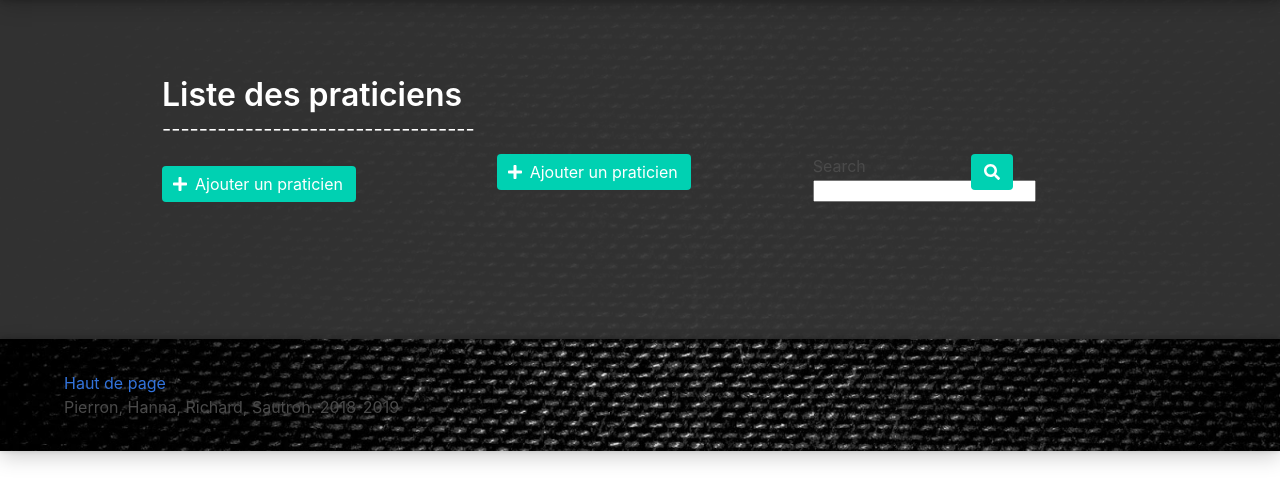
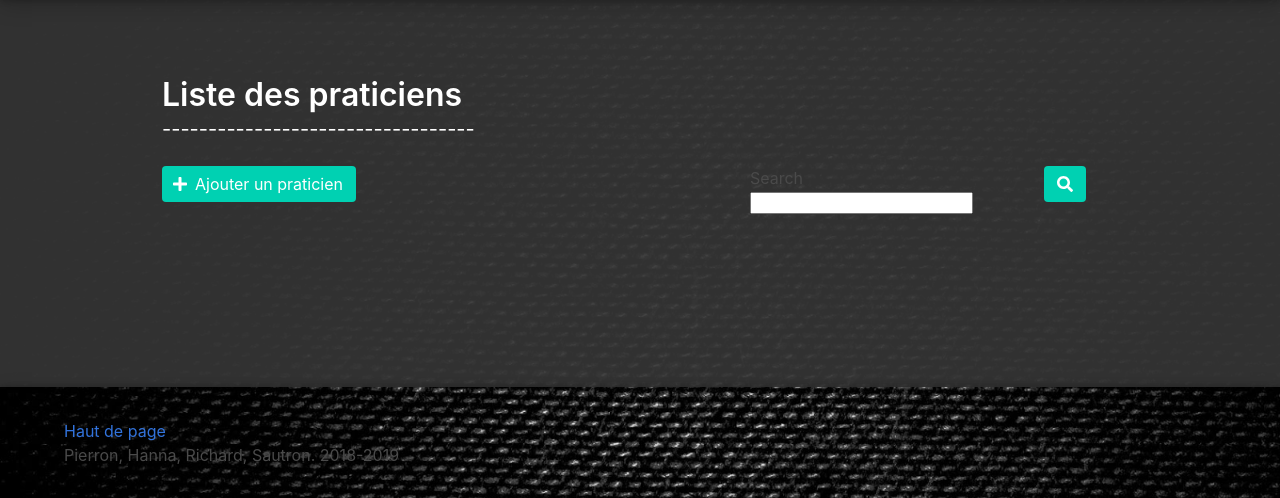
Before and after one commit to rubstr/gestionvisites, a Symfony app: template gestionRapportVisites/templates/praticien/index.html.twig in a window 1280 px wide. Shown: the part 68-566 px from the top of the page. Run offline with Twig, Linux system fonts and the light colour scheme; the template is opened without the code that fills it, so the values that code supplies are empty; form fields are guessed from the names that the template uses; some libraries are stand-ins or nearby versions.

Commit message:
modif 13

```diff
--- a/gestionRapportVisites/src/Entity/Medicament.php
+++ b/gestionRapportVisites/src/Entity/Medicament.php
@@ -39,7 +39,7 @@ class Medicament
     private $description;
 
     /**
-     * @ORM\OneToMany(targetEntity="App\Entity\Offrir", mappedBy="medicament, cascade={"remove"}")
+     * @ORM\OneToMany(targetEntity="App\Entity\Offrir", mappedBy="medicament")
      */
     private $offrirs;
 
--- a/gestionRapportVisites/templates/praticien/index.html.twig
+++ b/gestionRapportVisites/templates/praticien/index.html.twig
@@ -18,12 +18,7 @@
             </div>
         </div>
 
-        <div class="columns">
-        <div class="column is-1">
-        </div>
-        <div class="column is-3">
-        <a href="{{ path("praticien_create") }}" class="button is-primary"><span class="icon"><i class="fas fa-plus"></i></span><span>Ajouter un praticien</span></a>
-        </div>
+
                 <div class="columns">
             <div class="column is-1">
             </div>
```
